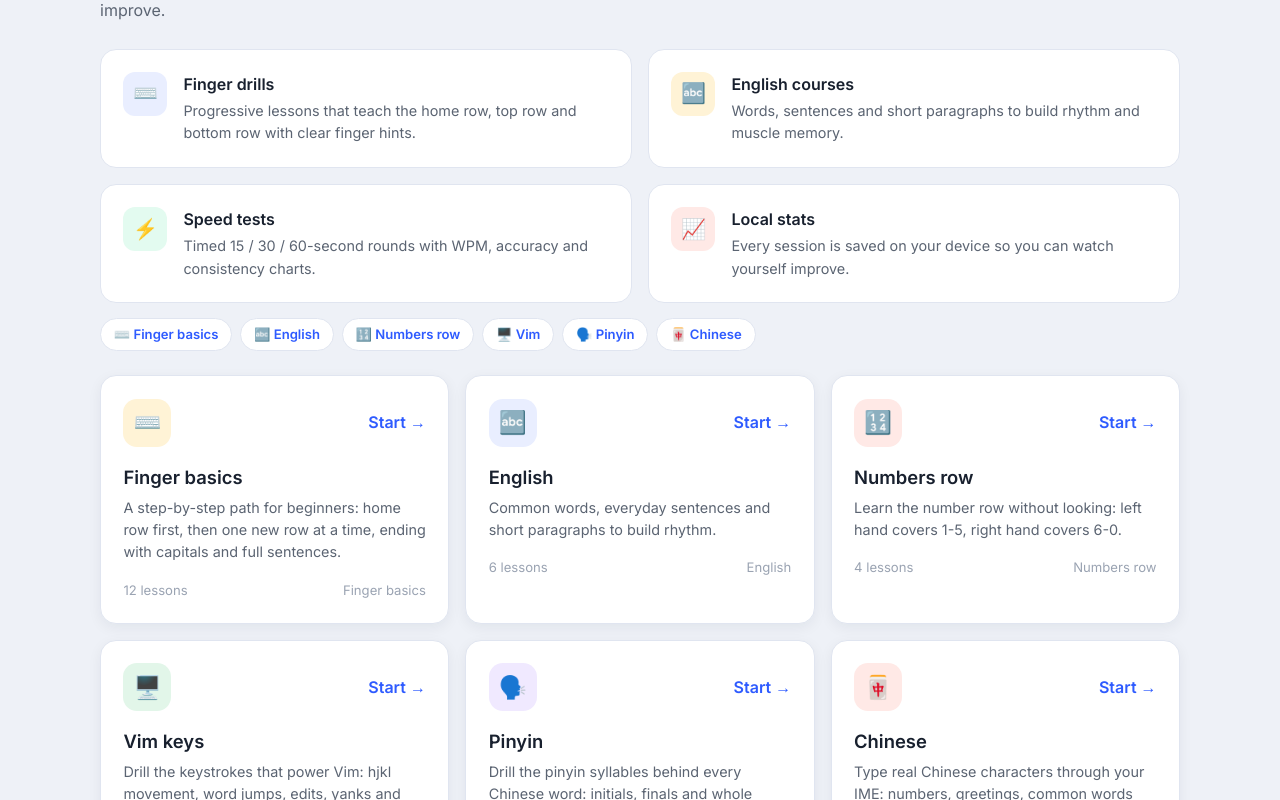
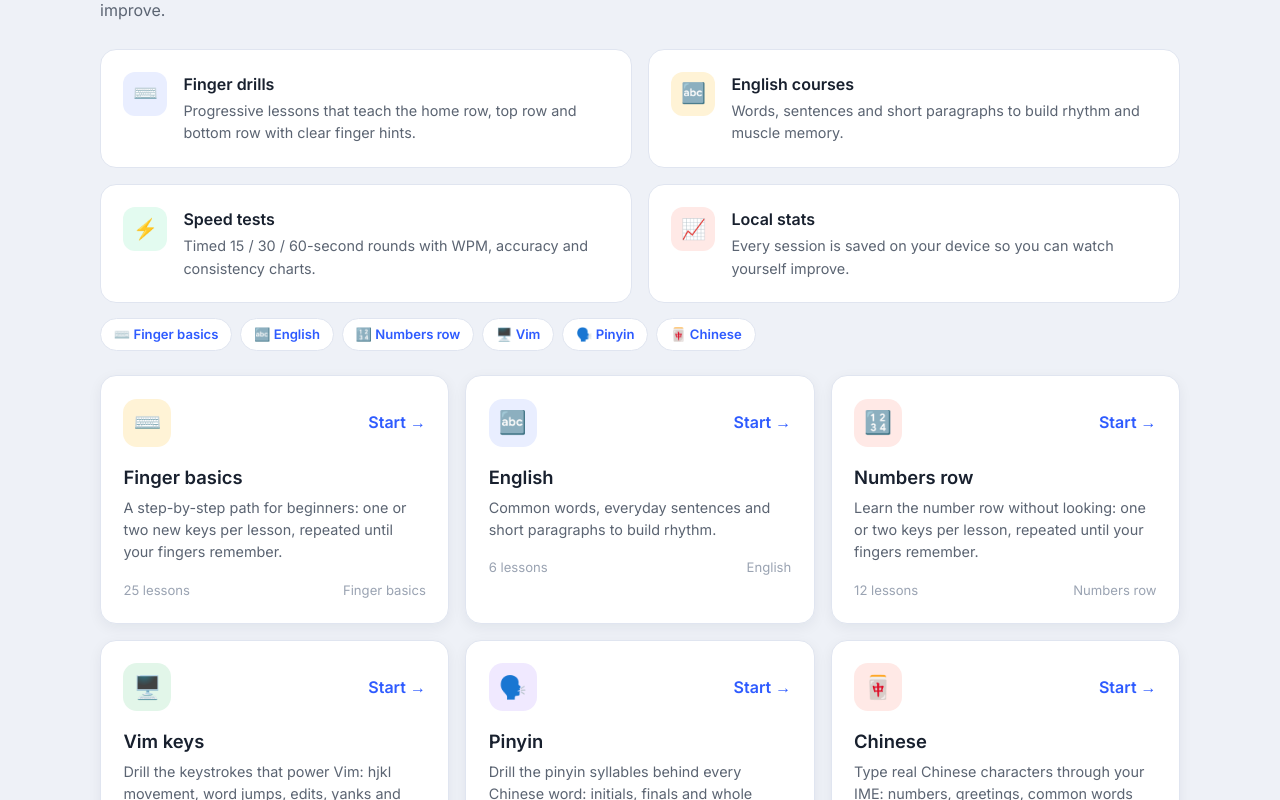
Before and after one commit to JosiahBristow/YesTyping, a React (Vite) app: page / in a window 1280 px wide. Shown: the part 737-1537 px from the top of the page. Built offline with nearby package versions, Linux system fonts and the light colour scheme.

Commit message:
feat: split key-drill courses into per-key lessons for muscle memory

```diff
--- a/src/features/courses/fingerBasics.ts
+++ b/src/features/courses/fingerBasics.ts
@@ -6,54 +6,119 @@ export const fingerBasics: Course = {
   icon: '⌨️',
   title: { en: 'Finger basics', zh: '指法基础' },
   desc: {
-    en: 'A step-by-step path for beginners: home row first, then one new row at a time, ending with capitals and full sentences.',
-    zh: '为新手设计的循序渐进课程：先基准键位，再逐行加入新键，最后掌握大写与完整句子。',
+    en: 'A step-by-step path for beginners: one or two new keys per lesson, repeated until your fingers remember.',
+    zh: '为新手设计的循序渐进课程：每节只学一两个新键，反复练习直到手指记住。',
   },
   lessons: [
     {
+      id: 'fj',
+      title: { en: 'F and J', zh: 'F 与 J' },
+      text: 'ffff jjjj ffff jjjj fj fj fj fj fjfj fjfj jffj fjjf fjfj f j f j f j f j',
+    },
+    {
+      id: 'dk',
+      title: { en: 'D and K', zh: 'D 与 K' },
+      text: 'dddd kkkk dddd kkkk dk dk dk dk dkdk dkdk kddk dkkd dkdk d k d k d k d k',
+    },
+    {
+      id: 'sl',
+      title: { en: 'S and L', zh: 'S 与 L' },
+      text: 'ssss llll ssss llll sl sl sl sl slsl slsl lssl slls slsl s l s l s l s l',
+    },
+    {
+      id: 'a-semicolon',
+      title: { en: 'A and ;', zh: 'A 与分号' },
+      text: 'aaaa ;;;; aaaa ;;;; a; a; a; a; a;a; a;a; ;aa; a;;a a; a ; a ; a ; a ;',
+    },
+    {
+      id: 'gh',
+      title: { en: 'G and H', zh: 'G 与 H' },
+      text: 'gggg hhhh gggg hhhh gh gh gh gh ghgh ghgh hggh ghhg ghgh g h g h g h g h',
+    },
+    {
+      id: 'home-left',
+      title: { en: 'Left home row', zh: '左手基准键' },
+      text: 'asdf asdf asdf asdf fdsa fdsa fdsa fdsa add add add sad sad sad fall fall fall',
+    },
+    {
+      id: 'home-right',
+      title: { en: 'Right home row', zh: '右手基准键' },
+      text: 'jkl; jkl; jkl; jkl; ;lkj ;lkj ;lkj ;lkj all all all lads lads flask flask flask',
+    },
+    {
       id: 'home-row',
       title: { en: 'Home row', zh: '基准键位' },
-      text: 'asdf jkl; asdf jkl; a;sldkfj asdf jkl; a;sldkfj asdf jkl;',
+      text: 'asdf jkl; asdf jkl; asdf jkl; a;sldkfj a;sldkfj asdf jkl; ask dad add sad all glass flask salad fall lads had gas dash',
     },
     {
-      id: 'home-row-gh',
-      title: { en: 'Add G and H', zh: '加入 G 和 H' },
-      text: 'gfhj gfhj asdf ghjk asdf jkl; ghdkslfa ghdkslfa ghfkdsla',
+      id: 'ei',
+      title: { en: 'E and I', zh: 'E 与 I' },
+      text: 'eeee iiii eeee iiii ei ei ei ei eiei eiei ieei eiie eiei e i e i e i e i',
     },
     {
-      id: 'home-row-words',
-      title: { en: 'Home row words', zh: '基准键位单词' },
-      text: 'ask dad all add lad sad glad glass flask shall half flag salad fall lads has had gas dash',
+      id: 'ru',
+      title: { en: 'R and U', zh: 'R 与 U' },
+      text: 'rrrr uuuu rrrr uuuu ru ru ru ru ruru ruru urru ruur ruru r u r u r u r u',
     },
     {
-      id: 'home-row-sentences',
-      title: { en: 'Home row sentences', zh: '基准键位句子' },
-      text: 'a lad had a flask; a sad lad shall ask; all glass fell; dad had a salad; flash a gas lad; ask a lad; all lads dash',
+      id: 'ty',
+      title: { en: 'T and Y', zh: 'T 与 Y' },
+      text: 'tttt yyyy tttt yyyy ty ty ty ty tyty tyty ytty tyyt tyty t y t y t y t y',
+    },
+    {
+      id: 'wo',
+      title: { en: 'W and O', zh: 'W 与 O' },
+      text: 'wwww oooo wwww oooo wo wo wo wo wowo wowo owwo woow wowo w o w o w o w o',
+    },
+    {
+      id: 'qp',
+      title: { en: 'Q and P', zh: 'Q 与 P' },
+      text: 'qqqq pppp qqqq pppp qp qp qp qp qpqp qpqp pqqp qppq qpqp q p q p q p q p',
     },
     {
       id: 'top-row',
       title: { en: 'Top row', zh: '上排键位' },
-      text: 'qwer uiop qwer uiop qwertyuiop asdf jkl; qwertyuiop asdf jkl;',
+      text: 'qwertyuiop qwertyuiop qwertyuiop qwerty qwerty uiop uiop poiuytrewq poiuytrewq',
     },
     {
-      id: 'top-row-words',
-      title: { en: 'Top row words', zh: '上排键位单词' },
-      text: 'we are for you your our out use type write quote power read dead fear lead seal year ready tree trip',
+      id: 'top-home',
+      title: { en: 'Top + home row', zh: '上排与基准键' },
+      text: 'qwertyuiop asdf jkl; qwertyuiop asdf jkl; the type your word read ready tree trip power water year you',
     },
     {
-      id: 'top-row-sentences',
-      title: { en: 'Top row sentences', zh: '上排键位句子' },
-      text: 'you write your word; we quote the power of water; type ready or quit; the tree is up your way; we read your year;',
+      id: 'vm',
+      title: { en: 'V and M', zh: 'V 与 M' },
+      text: 'vvvv mmmm vvvv mmmm vm vm vm vm vmvm vmvm mvvm vmmv vmvm v m v m v m v m',
+    },
+    {
+      id: 'c-comma',
+      title: { en: 'C and comma', zh: 'C 与逗号' },
+      text: 'cccc ,,,, cccc ,,,, c, c, c, c, c,c, c,c, ,cc, c,,c c, c , c , c , c ,',
+    },
+    {
+      id: 'x-period',
+      title: { en: 'X and period', zh: 'X 与句点' },
+      text: 'xxxx .... xxxx .... x. x. x. x. x.x. x.x. .xx. x..x x. x . x . x . x .',
+    },
+    {
+      id: 'z-slash',
+      title: { en: 'Z and slash', zh: 'Z 与斜杠' },
+      text: 'zzzz //// zzzz //// z/ z/ z/ z/ z/z/ z/z/ /zz/ z//z z/ z / z / z / z /',
+    },
+    {
+      id: 'bn',
+      title: { en: 'B and N', zh: 'B 与 N' },
+      text: 'bbbb nnnn bbbb nnnn bn bn bn bn bnbn bnbn nb bn nbbn bnnb bnbn b n b n b n b n',
     },
     {
       id: 'bottom-row',
       title: { en: 'Bottom row', zh: '下排键位' },
-      text: 'zxcvbnm zxcvbnm zxcvbnm zxcvbnm asdf jkl; qwertyuiop',
+      text: 'zxcvbnm zxcvbnm zxcvbnm zxcvbnm nmvcbxz nmvcbxz zinc calm number never move jump box mix cake back',
     },
     {
-      id: 'bottom-row-words',
-      title: { en: 'Bottom row words', zh: '下排键位单词' },
-      text: 'can van ban man come next move jump box mix zinc calm number never very cake back name make milk jam moon noon',
+      id: 'all-rows',
+      title: { en: 'All rows', zh: '全键位' },
+      text: 'qwertyuiop asdfghjkl zxcvbnm qwertyuiop asdfghjkl zxcvbnm the quick brown fox jumps over lazy dog five boxing wizards',
     },
     {
       id: 'alphabet',
--- a/src/features/courses/numbers.ts
+++ b/src/features/courses/numbers.ts
@@ -6,29 +6,69 @@ export const numbersCourse: Course = {
   icon: '🔢',
   title: { en: 'Numbers row', zh: '数字键位' },
   desc: {
-    en: 'Learn the number row without looking: left hand covers 1-5, right hand covers 6-0.',
-    zh: '练习盲打数字键：左手负责 1-5，右手负责 6-0。',
+    en: 'Learn the number row without looking: one or two keys per lesson, repeated until your fingers remember.',
+    zh: '练习盲打数字键：每节只练一两个数字，反复练习直到手指记住。',
   },
   lessons: [
     {
-      id: 'numbers-left',
-      title: { en: 'Left hand 1-5', zh: '左手 1-5' },
-      text: '1 2 3 4 5 1 2 3 4 5 12345 12345 54321 54321',
+      id: 'num-1',
+      title: { en: 'Key 1', zh: '数字 1' },
+      text: '1111 1111 1 11 111 1111 1111 11 1 111 11 1 1111',
     },
     {
-      id: 'numbers-right',
-      title: { en: 'Right hand 6-0', zh: '右手 6-0' },
-      text: '6 7 8 9 0 6 7 8 9 0 67890 67890 09876 09876',
+      id: 'num-2',
+      title: { en: 'Key 2', zh: '数字 2' },
+      text: '2222 2222 2 22 222 2222 2222 22 2 222 22 2 2222',
     },
     {
-      id: 'numbers-words',
+      id: 'num-3',
+      title: { en: 'Key 3', zh: '数字 3' },
+      text: '3333 3333 3 33 333 3333 3333 33 3 333 33 3 3333',
+    },
+    {
+      id: 'num-45',
+      title: { en: 'Keys 4-5', zh: '数字 4-5' },
+      text: '4 5 45 45 4554 5445 45 45 4 5 45 45 4554 5445 45',
+    },
+    {
+      id: 'num-67',
+      title: { en: 'Keys 6-7', zh: '数字 6-7' },
+      text: '6 7 67 67 6776 7667 67 67 6 7 67 67 6776 7667 67',
+    },
+    {
+      id: 'num-8',
+      title: { en: 'Key 8', zh: '数字 8' },
+      text: '8888 8888 8 88 888 8888 8888 88 8 888 88 8 8888',
+    },
+    {
+      id: 'num-9',
+      title: { en: 'Key 9', zh: '数字 9' },
+      text: '9999 9999 9 99 999 9999 9999 99 9 999 99 9 9999',
+    },
+    {
+      id: 'num-0',
+      title: { en: 'Key 0', zh: '数字 0' },
+      text: '0000 0000 0 00 000 0000 0000 00 0 000 00 0 0000',
+    },
+    {
+      id: 'num-left',
+      title: { en: 'Left hand 1-5', zh: '左手 1-5' },
+      text: '12345 12345 12345 54321 54321 54321 123 345 543 321',
+    },
+    {
+      id: 'num-right',
+      title: { en: 'Right hand 6-0', zh: '右手 6-0' },
+      text: '67890 67890 67890 09876 09876 09876 678 890 098 876',
+    },
+    {
+      id: 'num-mixed',
+      title: { en: 'Full number row', zh: '数字行综合' },
+      text: '1234567890 1234567890 1020 3040 5060 7080 90100 555123 888999 1234 5678 90',
+    },
+    {
+      id: 'num-words',
       title: { en: 'Numbers in words', zh: '数字与单词' },
       text: 'the year is 2026 call at 10 30 number 555 1234 code 7890',
     },
-    {
-      id: 'numbers-mixed',
-      title: { en: 'Full number row', zh: '数字行综合' },
-      text: '1234567890 1234567890 1020 3040 5060 7080 90100 555123 888999 1234 5678 90',
-    },
   ],
 }
```
